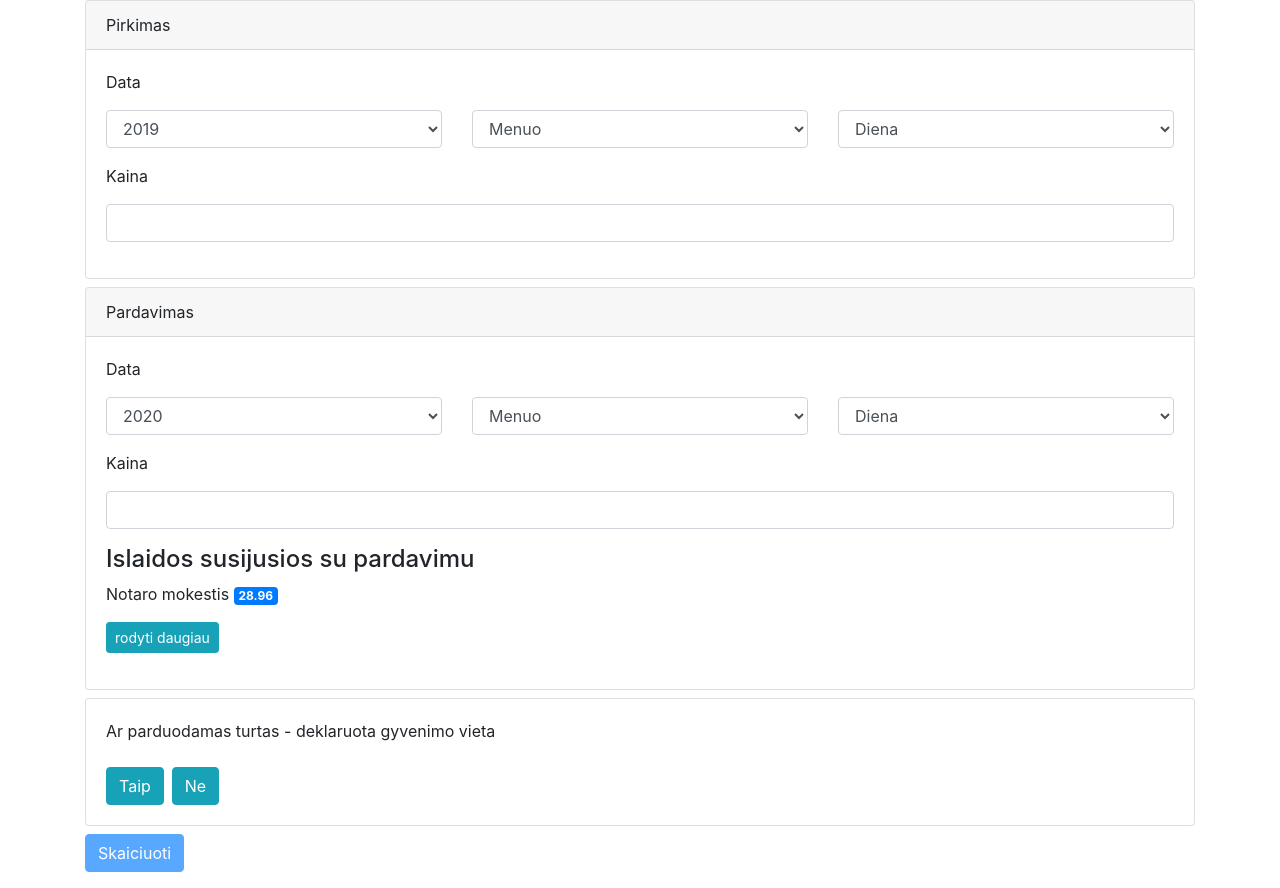
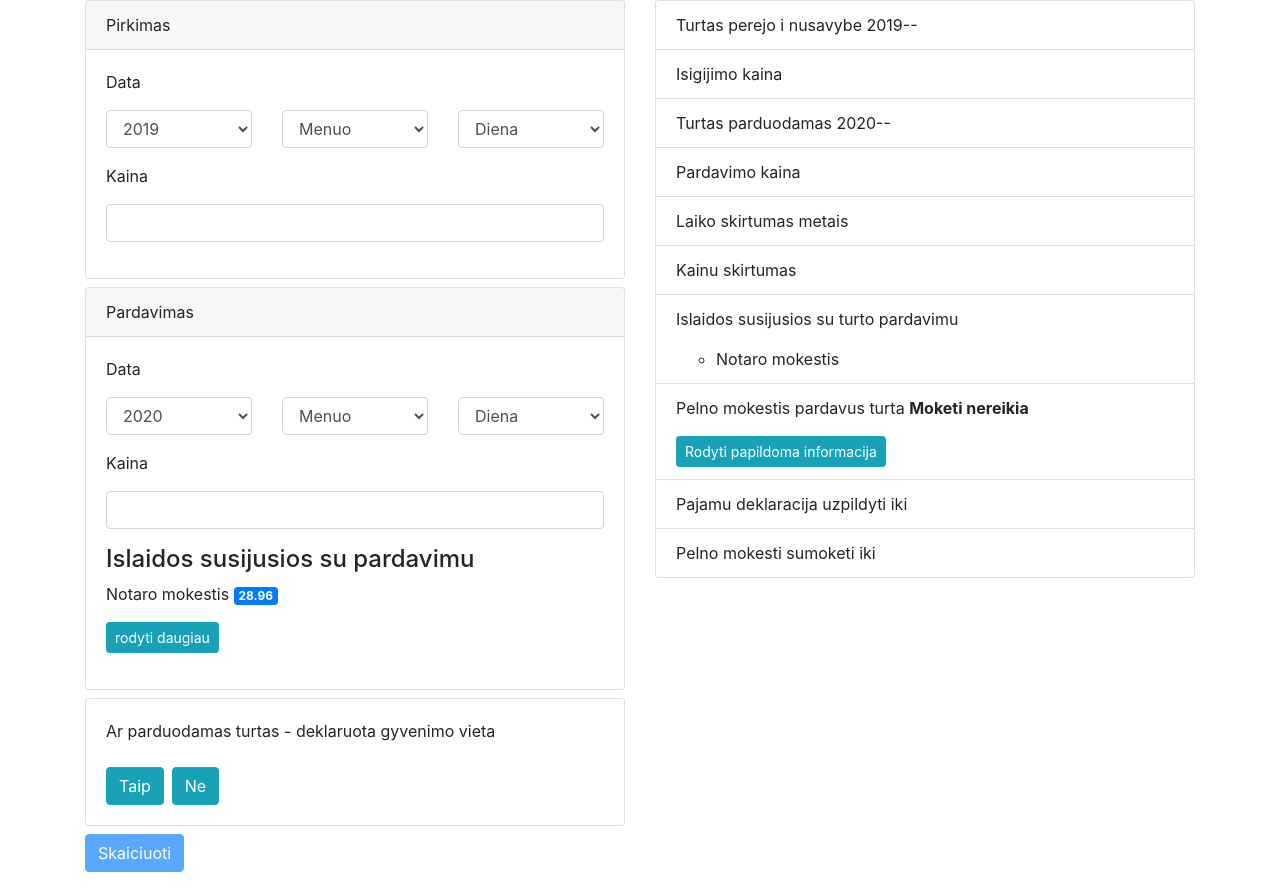
Before and after one commit to horolug/nt-duk, a React (Create React App) app: page / in a window 1280 px wide. Built offline with nearby package versions, Linux system fonts and the light colour scheme.

Commit message:
Form summary is constantly shown on the right side of the form

```diff
--- a/src/Components/Form/form.js
+++ b/src/Components/Form/form.js
@@ -165,12 +165,6 @@ class Form extends React.Component {
   }
 
   handleQuestionCard(event){
-    // if (event.target.name === "dwelling"){
-    //   this.setState({
-    //     primaryDwelling: event.target.checked
-    //   });
-    // }
-
     if (event.target.name === "dwellingOption"){
       this.setState({
         dwellingStatus: event.target.id
@@ -180,8 +174,6 @@ class Form extends React.Component {
 
   handleQuestionButton(event){
     event.preventDefault();
-    console.log("event is", event.target.id);
-
     let primaryDwellingFlag = false;
     if (event.target.id === "isPrimaryDwelling"){
       primaryDwellingFlag = true;
@@ -212,7 +204,6 @@ class Form extends React.Component {
   }
 
   handleOtherExpenses(event){
-    console.log("handleOtherExpenses", event.target.value);
     this.setState({
       otherExpenses: event.target.value
     });
@@ -239,31 +230,6 @@ class Form extends React.Component {
     return isFormValid;
   }
 
-  showformSummary(){
-    const sellDate = this.state.sellYear +"-"+this.state.sellMonth+"-"+this.state.sellDay;
-    const purchaseDate = this.state.purchaseYear +"-"+this.state.purchaseMonth+"-"+this.state.purchaseDay;
-    let summary = "";
-    if (this.state.isFormValid) {
-      console.log("is form valid?", this.state.isFormValid);
-      summary = <Summary
-        purchaseDate={purchaseDate}
-        sellDate={sellDate}
-        purchasePrice={this.state.purchasePrice}
-        sellPrice={this.state.sellPrice}
-        timeDiff={this.state.timeDiff}
-        priceDiff={this.state.priceDiff}
-        notaryFee={this.state.notaryFee}
-        taxAmount={this.state.taxAmount}
-        taxDueDate={this.state.taxDueDate}
-        taxReportDueDate={this.state.taxReportDueDate}
-      />;
-    } else {
-      summary = "";
-    }
-
-    return summary;
-  }
-
   handleSubmit(e){
     e.preventDefault();
     if ( this.isFormValid() ){
@@ -281,6 +247,9 @@ class Form extends React.Component {
 
     return (
       <form>
+
+        <div className="row">
+          <div className="col">
             <div className="card mb-2">
               <div className="card-header"> Pirkimas </div>
               <div className="card-body">
@@ -311,7 +280,6 @@ class Form extends React.Component {
                     </div>
                   </div>
                 </div>
-
               </div>
             </div>
             <div className="card mb-2">
@@ -367,8 +335,22 @@ class Form extends React.Component {
                 Skaiciuoti
               </button>
             </div>
-
-        {this.showformSummary()}
+          </div>
+          <div className="col">
+            <Summary
+             purchaseDate={purchaseDate}
+             sellDate={sellDate}
+             purchasePrice={this.state.purchasePrice}
+             sellPrice={this.state.sellPrice}
+             timeDiff={this.state.timeDiff}
+             priceDiff={this.state.priceDiff}
+             notaryFee={this.state.notaryFee}
+             taxAmount={this.state.taxAmount}
+             taxDueDate={this.state.taxDueDate}
+             taxReportDueDate={this.state.taxReportDueDate}
+            />
+          </div>
+        </div>
 
       </form>
     );
```
Lines whose indentation alone changed are shown as unchanged.
